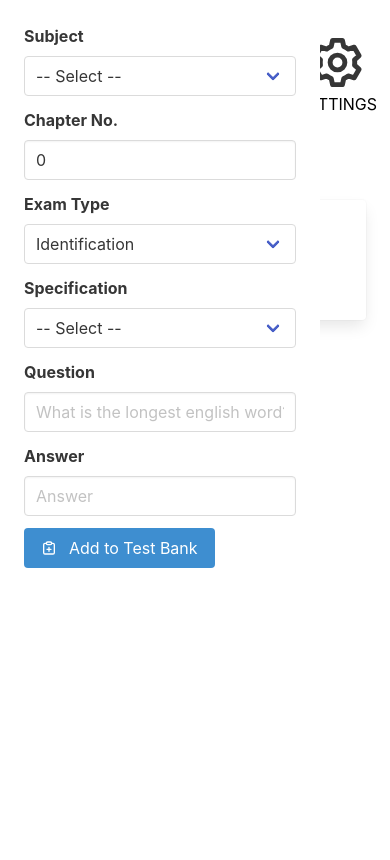
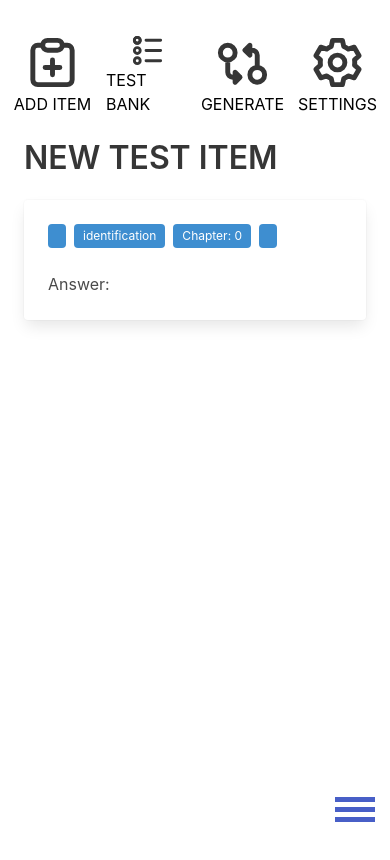
Before and after one commit to RiinSeresuto/swift-test, a Next.js app: page / in a window 390 px wide. Shown: the top 860 px of the page. Built offline with nearby package versions, Linux system fonts and the light colour scheme.

Commit message:
optimized for mobile view

```diff
--- a/pages/index.js
+++ b/pages/index.js
@@ -16,6 +16,8 @@ const Home = () => {
     const [emptySubject, setEmptySubject] = useState(false);
     const [emptySpecification, setEmptySpecification] = useState(false);
     const [enterTestItemSucsess, setEnterTestItemSuccess] = useState(false);
+
+    const [drawer, setDrawer] = useState(false);
 
     const updateData = (event) => {
         //console.log("====>", event.target.name);
@@ -164,7 +166,18 @@ const Home = () => {
             <div className="container-fluid">
                 <div className="columns is-desktop">
                     <div className="column is-4 sidebar">
-                        <div className="p-5 sidebar--content z-10">
+                        <div
+                            className={`p-5 sidebar--content z-10 small-drawer ${
+                                drawer == true ? "open" : "close"
+                            }`}
+                        >
+                            <div
+                                className="delete close-drawer"
+                                onClick={() => {
+                                    setDrawer((old) => !old);
+                                }}
+                            ></div>
+
                             <AddItemSidebar
                                 updateData={updateData}
                                 addItem={addItem}
@@ -181,7 +194,7 @@ const Home = () => {
                         </div>
                     </div>
 
-                    <div className="column is-8 question-interface">
+                    <div className="column is-8 question-interface small-main-interface">
                         <Navigation />
                         <div className="px-5 w-100">
                             <h1 className="title">NEW TEST ITEM</h1>
@@ -217,6 +230,15 @@ const Home = () => {
                         </div>
                     </div>
                 </div>
+
+                <div
+                    className="small-drawer-button"
+                    onClick={() => {
+                        setDrawer((old) => !old);
+                    }}
+                >
+                    <span></span>
+                </div>
             </div>
 
             <div className="notification-area mr-4 mb-4">
--- a/pages/settings.js
+++ b/pages/settings.js
@@ -13,6 +13,8 @@ const Settings = () => {
     const [subjectList, setSubjectList] = useState([]);
     const [specificationList, setSpecificationList] = useState([]);
     const [trigger, setTrigger] = useState(false);
+
+    const [drawer, setDrawer] = useState(false);
 
     useEffect(() => {
         getNewData();
@@ -87,9 +89,9 @@ const Settings = () => {
             </Head>
 
             <div className="container-fluid">
-                <div className="columns">
+                <div className="columns is-desktop">
                     <div className="column is-4 sidebar"></div>
-                    <div className="column is-8 question-interface">
+                    <div className="column is-8 question-interface small-main-interface">
                         <Navigation />
 
                         <div className="px-5 w-100">
--- a/styles/styles.scss
+++ b/styles/styles.scss
@@ -102,3 +102,77 @@
     position: absolute;
     right: 0;
 }
+
+.small-drawer-button {
+    display: none;
+    width: 50px;
+    height: 50px;
+    position: fixed;
+    z-index: 10;
+    bottom: 0;
+    right: 0;
+    margin: 0 10px 10px 0;
+}
+
+.close-drawer {
+    position: absolute;
+    right: 0;
+    display: none;
+}
+
+@media screen and (max-width: 1023px) {
+    .small-drawer {
+        margin-left: -100%;
+    }
+
+    .small-drawer-button {
+        display: flex;
+        justify-content: center;
+        align-items: center;
+
+        span {
+            display: block;
+            width: 80%;
+            height: 5px;
+            background-color: $link;
+            position: relative;
+
+            &:before {
+                content: "";
+                display: block;
+                width: 100%;
+                height: 5px;
+                background-color: $link;
+                margin-top: -10px;
+            }
+
+            &:after {
+                content: "";
+                display: block;
+                width: 100%;
+                height: 5px;
+                background-color: $link;
+                margin-top: 15px;
+            }
+        }
+    }
+
+    .close-drawer {
+        display: block;
+    }
+
+    .small-main-interface {
+        width: 100% !important;
+        position: relative;
+    }
+
+    .open {
+        margin-left: 0 !important;
+        transition: 0.5s cubic-bezier(0.41, 0.01, 0.54, 0.98);
+    }
+
+    .close {
+        margin-left: -100 !important;
+        transition: 0.5s cubic-bezier(0.41, 0.01, 0.54, 0.98);
+    }
+}
```
Also changed, not shown: pages/generate.js (+24 -3 lines), pages/test-bank.js (+24 -2 lines).
